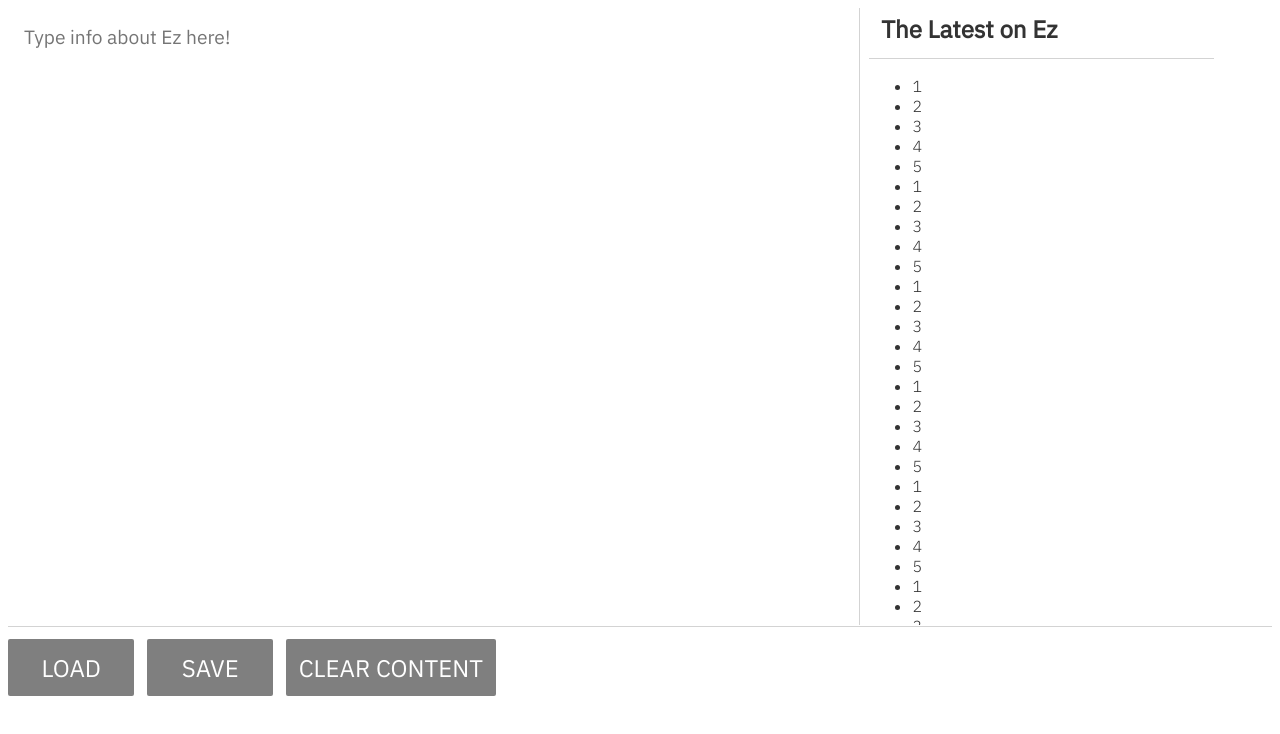
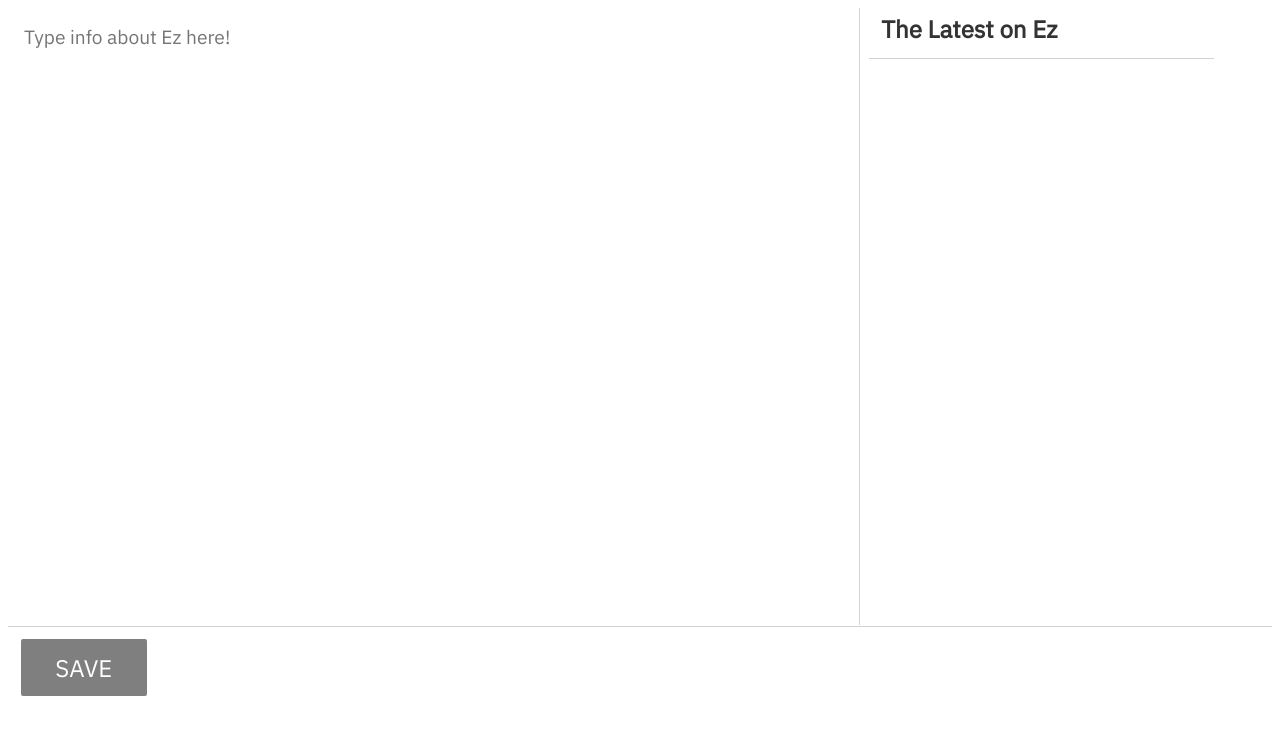
Before and after one commit to JackRyan1989/babytracker-2, a Svelte app: page / in a window 1280 px wide. Shown: the top 734 px of the page. Built offline with nearby package versions, Linux system fonts and the light colour scheme.

Commit message:
sketching out the store

```diff
--- a/package.json
+++ b/package.json
@@ -18,6 +18,7 @@
     "svelte": "^3.0.0"
   },
   "dependencies": {
+    "realm-web": "^1.2.1",
     "sirv-cli": "^1.0.0"
   }
 }
--- a/src/App.svelte
+++ b/src/App.svelte
@@ -4,7 +4,7 @@
 </svelte:head>
 
 <script>
-	import Form from "./components/form_container.svelte";
+	import Form from "./components/layouts/form_container.svelte";
 </script>
 
 <h1 role="banner">Ezra Tracking</h1>
--- a/src/components/button_container.svelte
+++ b/src/components/buttons/button_container.svelte
@@ -1,13 +1,9 @@
 <script>
-    import Load from "./load_button.svelte";
     import Save from "./save_button.svelte";
-    import Clear from "./clear_button.svelte"
 </script>
 
 <section>
-    <Load/>
     <Save/>
-    <Clear/>
 </section>
 
 <style>
--- a/src/components/form_container.svelte
+++ b/src/components/layouts/form_container.svelte
@@ -1,7 +1,7 @@
 <script>
-  import InputWindow from "./input_window.svelte";
-  import OutputWindow from "./output_window.svelte";
-  import Buttons from "./button_container.svelte";
+  import InputWindow from "../windows/input_window.svelte";
+  import OutputWindow from "../windows/output_window.svelte";
+  import Buttons from "../buttons/button_container.svelte";
 </script>
 
 <form>
--- a/src/components/output_window.svelte
+++ /dev/null
@@ -1,63 +0,0 @@
-<script>
-
-</script>
-
-<section>
-    <h2>The Latest on Ez</h2>
-    <div class="output_container">
-    <ul>
-        <li>1</li>
-        <li>2</li>
-        <li>3</li>
-        <li>4</li>
-        <li>5</li>
-        <li>1</li>
-        <li>2</li>
-        <li>3</li>
-        <li>4</li>
-        <li>5</li>
-        <li>1</li>
-        <li>2</li>
-        <li>3</li>
-        <li>4</li>
-        <li>5</li>
-        <li>1</li>
-        <li>2</li>
-        <li>3</li>
-        <li>4</li>
-        <li>5</li>
-        <li>1</li>
-        <li>2</li>
-        <li>3</li>
-        <li>4</li>
-        <li>5</li>
-        <li>1</li>
-        <li>2</li>
-        <li>3</li>
-        <li>4</li>
-        <li>5</li>
-        <li>1</li>
-        <li>2</li>
-        <li>3</li>
-        <li>4</li>
-        <li>5</li>
-    </ul>
-</div>
-</section>
-
-<style>
-    h2 {
-        position: fixed;
-        background-color: #fff;
-        margin: 0px;
-        padding: 1%;
-        top: 0;
-        border-bottom: solid 1px lightgray;
-        width: 25%;
-    }
-
-    .output_container {
-        margin: 10% 0px;
-        padding: 1%;
-    }
-</style>
--- a/src/components/input_window.svelte
+++ b/src/components/windows/input_window.svelte
@@ -1,4 +1,5 @@
 <script>
+  //Take input and write to the store
 </script>
 
 <textarea id="input_entry" placeholder="Type info about Ez here!" rows="8" />
--- /dev/null
+++ b/src/components/windows/output_window.svelte
@@ -0,0 +1,27 @@
+<script>
+//Grab data from the store and display it
+</script>
+
+<section>
+    <h2>The Latest on Ez</h2>
+    <div class="output_container">
+
+</div>
+</section>
+
+<style>
+    h2 {
+        position: fixed;
+        background-color: #fff;
+        margin: 0px;
+        padding: 1%;
+        top: 0;
+        border-bottom: solid 1px lightgray;
+        width: 25%;
+    }
+
+    .output_container {
+        margin: 10% 0px;
+        padding: 1%;
+    }
+</style>
```
Also changed, not shown: src/store/store.js (added, +35 -0 lines), src/components/buttons/clear_button.svelte (renamed from src/components/clear_button.svelte), src/components/buttons/load_button.svelte (renamed from src/components/load_button.svelte), src/components/buttons/save_button.svelte (renamed from src/components/save_button.svelte), 1 other file (tests, documents, lock files or other folders).
